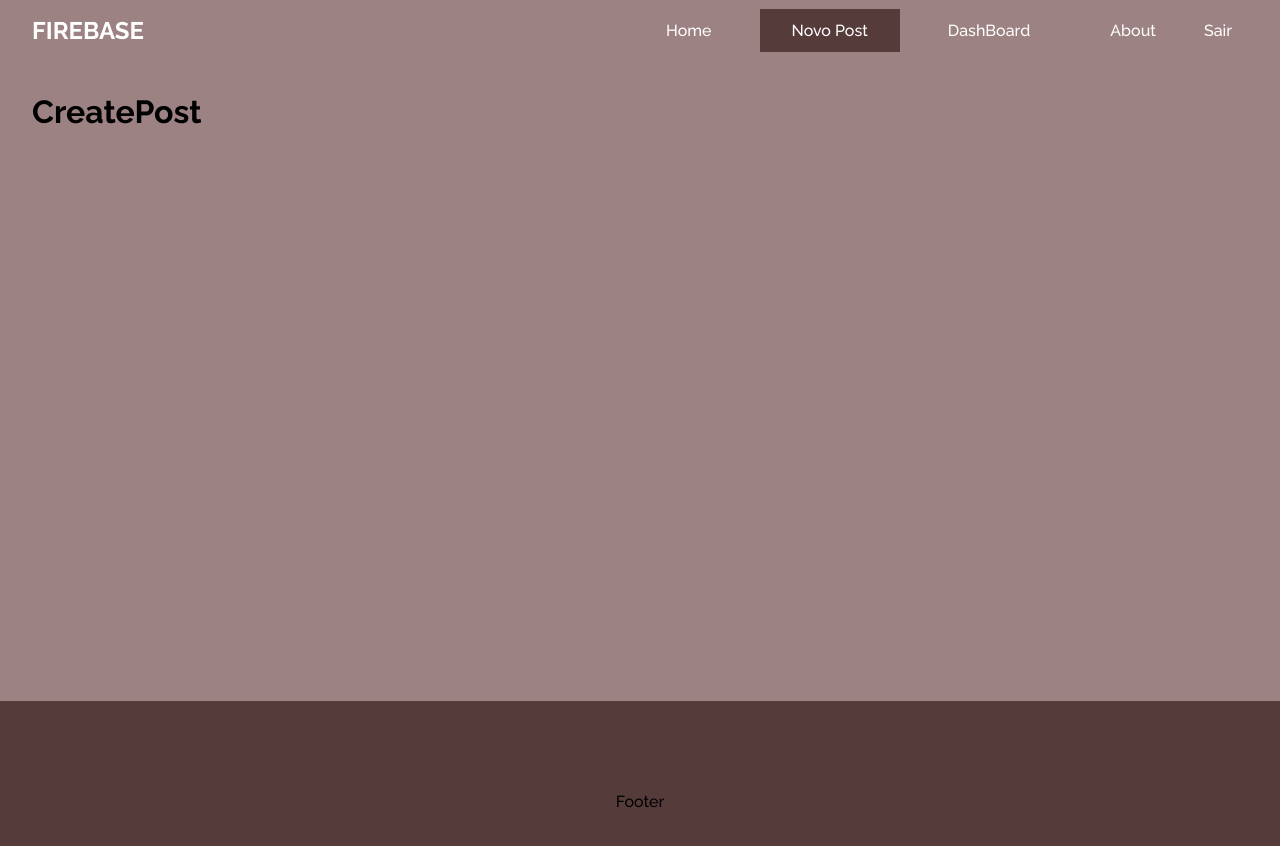
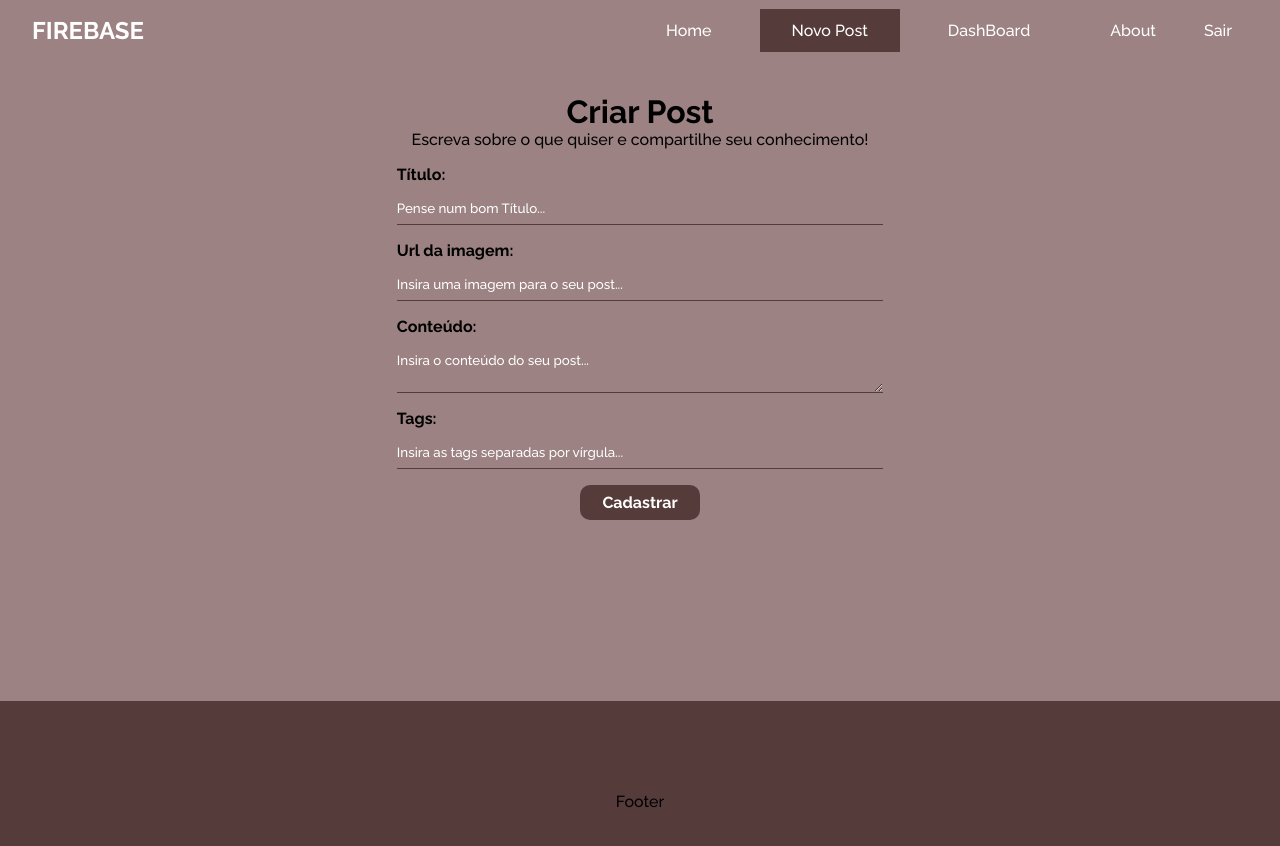
Before and after one commit to gbprg/blog, a React (Vite) app: page /posts/create in a window 1280 px wide. Shown: the top 846 px of the page. Built offline with nearby package versions, Linux system fonts and the light colour scheme; no server answers; sample sign-in values are in the browser's storage.

Commit message:
chore: add funcionalidade do post

```diff
--- /dev/null
+++ b/src/hooks/useInsertDocument.js
@@ -0,0 +1,72 @@
+import { useState, useEffect, useReducer } from "react";
+import { db } from "../firebase/config";
+import { collection, addDoc, Timestamp } from "firebase/firestore";
+
+const initialState = {
+  loading: null,
+  error: null,
+};
+
+const insertReducer = (state, action) => {
+  switch (action.type) {
+    case "LOADING":
+      return {
+        loading: true,
+        error: null,
+      };
+    case "INSERTED_DOC":
+      return {
+        loading: false,
+        error: null,
+      };
+    case "ERROR":
+      return {
+        loading: false,
+        error: action.payload,
+      };
+    default:
+      return state;
+  }
+};
+export const useInsertDocument = (docCollection) => {
+  const [response, dispatch] = useReducer(insertReducer, initialState);
+
+  // deal with memory leak
+  const [cancelled, setCancelled] = useState(false);
+
+  const checkCancelBeforeDispatch = (action) => {
+    if (!cancelled) {
+      dispatch(action);
+    }
+  };
+
+  const insertDocument = async (document) => {
+    checkCancelBeforeDispatch({
+      type: "LOADING",
+    });
+
+    try {
+      const newDocument = { ...document, createdAt: Timestamp.now() };
+      const insertedDocument = await addDoc(
+        collection(db, docCollection),
+        newDocument
+      );
+
+      checkCancelBeforeDispatch({
+        type: "INTERTED_DOC",
+        payload: insertedDocument,
+      });
+    } catch (error) {
+      checkCancelBeforeDispatch({
+        type: "ERROR",
+        payload: error.message,
+      });
+    }
+  };
+
+  useEffect(() => {
+    return () => setCancelled(true);
+  }, []);
+
+  return { insertDocument, response };
+};
--- a/src/pages/CreatePost/CreatePost.module.css
+++ b/src/pages/CreatePost/CreatePost.module.css
@@ -0,0 +1,7 @@
+.create_post {
+  text-align: center;
+}
+
+.create_post p {
+  margin-bottom: 1rem;
+}
--- a/src/pages/CreatePost/index.jsx
+++ b/src/pages/CreatePost/index.jsx
@@ -1,9 +1,91 @@
+import { useState } from "react";
+import { useNavigate } from "react-router-dom";
+import { useAuthValue } from "../../Context/AuthContext";
+import { useInsertDocument } from "../../hooks/useInsertDocument";
+
 import styles from "./CreatePost.module.css";
 
 export default function CreatePost() {
+  const [title, setTitle] = useState("");
+  const [image, setImage] = useState("");
+  const [body, setBody] = useState("");
+  const [tags, setTags] = useState([]);
+  const [formError, setFormError] = useState("");
+
+  const { user } = useAuthValue();
+  const { insertDocument, response } = useInsertDocument("posts");
+
+  const handleSubmit = (e) => {
+    e.preventDefault();
+    setFormError("");
+
+    insertDocument({
+      title,
+      image,
+      body,
+      tags,
+      uid: user.uid,
+      createdBy: user.displayName,
+    });
+  };
+
   return (
-    <div>
-      <h1>CreatePost</h1>
+    <div className={styles.create_post}>
+      <h1>Criar Post</h1>
+      <p>Escreva sobre o que quiser e compartilhe seu conhecimento!</p>
+
+      <form onSubmit={handleSubmit}>
+        <label htmlFor="">
+          <span>Título:</span>
+          <input
+            type="text"
+            name="title"
+            required
+            placeholder="Pense num bom Título..."
+            onChange={(e) => setTitle(e.target.value)}
+            value={title}
+          />
+        </label>
+        <label htmlFor="">
+          <span>Url da imagem:</span>
+          <input
+            type="text"
+            name="image"
+            required
+            placeholder="Insira uma imagem para o seu post..."
+            onChange={(e) => setImage(e.target.value)}
+            value={image}
+          />
+        </label>
+        <label htmlFor="">
+          <span>Conteúdo:</span>
+          <textarea
+            name="body"
+            required
+            placeholder="Insira o conteúdo do seu post..."
+            onChange={(e) => setBody(e.target.value)}
+            value={body}
+          ></textarea>
+        </label>
+        <label htmlFor="">
+          <span>Tags:</span>
+          <input
+            type="text"
+            name="tags"
+            required
+            placeholder="Insira as tags separadas por vírgula..."
+            onChange={(e) => setTags(e.target.value)}
+            value={tags}
+          />
+        </label>
+        {!response.loading && <button className="btn">Cadastrar</button>}
+        {response.loading && (
+          <button className="btn" disabled>
+            Aguarde...
+          </button>
+        )}
+        {response.error && <p className="error">{response.error}</p>}
+      </form>
     </div>
   );
 }
```
